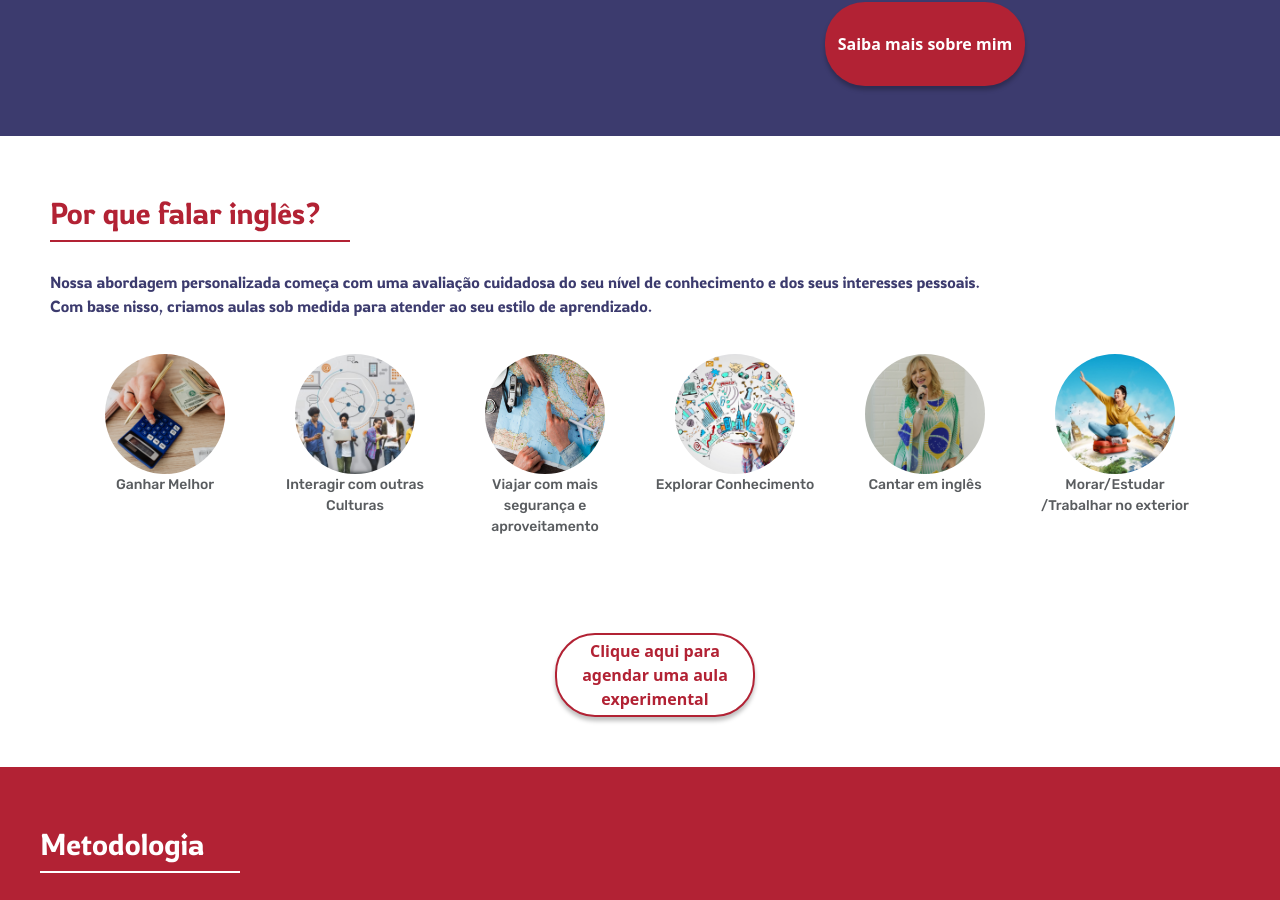
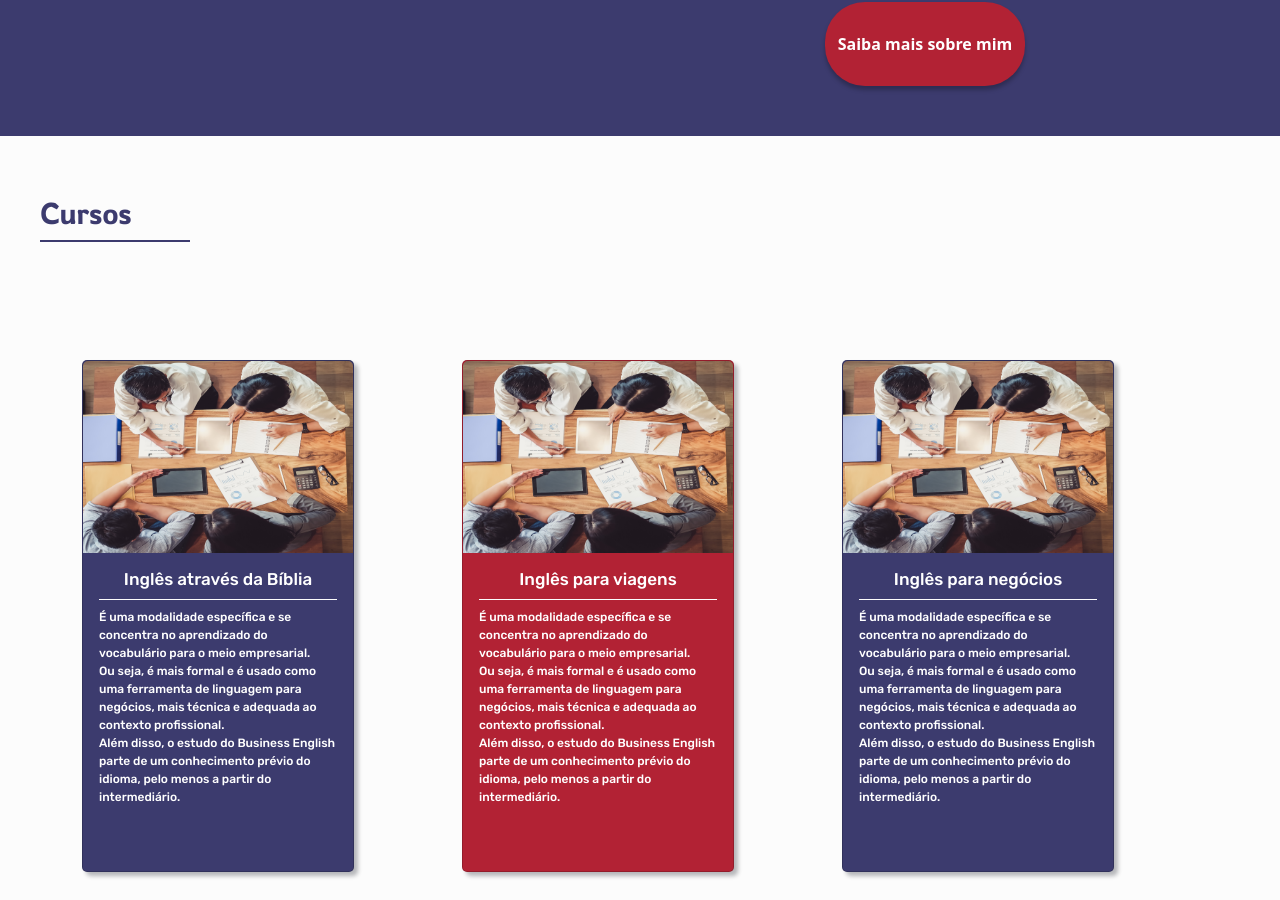
Before and after one commit to ellen-ls/DaizeLellys-ingles, a React (Create React App) app: page / in a window 1280 px wide. Shown: the part 1539-2439 px from the top of the page. Built offline with nearby package versions, Linux system fonts and the light colour scheme.

Commit message:
adicionando mais card nos cursos

```diff
--- a/src/components/Cursos/Cursos.css
+++ b/src/components/Cursos/Cursos.css
@@ -10,13 +10,13 @@
 }
 
 .cursos>h1{
-   text-align: center;
+
     color: #3c3b6e;
     font-family: 'Rowdies', cursive;
     font-size: 30px;
     line-height: 1.8;
     border-bottom:2px solid #3c3b6e;
-    width: 330px;
+    width: 150px;
 
 }
 
--- a/src/components/Cursos/Cursos.js
+++ b/src/components/Cursos/Cursos.js
@@ -10,13 +10,43 @@ const Cursos = () => {
   return (
     <div className='cursos'>
 
-<h1>Cursos Complementares</h1>
+<h1>Cursos</h1>
 
             <Container className='container-cursos' style={{width:'100%'}}>
                 <Row className='row-container'>
+                <Col>
+                        <Card style={{ width: '17rem',height:'32rem', margin:'10px 0 20px 0', borderRadius:'5px', backgroundColor:'#3c3b6e', color:'#fff'}} className='card-cursos'>
+                            <Card.Img variant="top" src={negocios} style={{height:'12rem'}} />
+                            <Card.Body>
+                                <Card.Title style={{fontSize:'17px'}} className='linha'>Inglês através da Bíblia</Card.Title>
+                                <Card.Text style={{fontSize:'12px', textAlign:'left'}}>
+                                É uma modalidade específica e se concentra no aprendizado do vocabulário para o meio empresarial.
+                                <br></br>
+                                Ou seja, é mais formal e é usado como uma ferramenta de linguagem para negócios, mais técnica e adequada ao contexto profissional.
+                                <br></br>
+                                Além disso, o estudo do Business English parte de um conhecimento prévio do idioma, pelo menos a partir do intermediário.
+                               </Card.Text>
+                            </Card.Body>
+                        </Card>
+                    </Col>
+                    <Col>
+                        <Card style={{ width: '17rem',height:'32rem', margin:'10px 0 20px 0', borderRadius:'5px', backgroundColor:'#b22234', color:'#fff'}} className='card-cursos'>
+                            <Card.Img variant="top" src={negocios} style={{height:'12rem'}} />
+                            <Card.Body>
+                                <Card.Title style={{fontSize:'17px'}} className='linha'>Inglês para viagens</Card.Title>
+                                <Card.Text style={{fontSize:'12px', textAlign:'left'}}>
+                                É uma modalidade específica e se concentra no aprendizado do vocabulário para o meio empresarial.
+                                <br></br>
+                                Ou seja, é mais formal e é usado como uma ferramenta de linguagem para negócios, mais técnica e adequada ao contexto profissional.
+                                <br></br>
+                                Além disso, o estudo do Business English parte de um conhecimento prévio do idioma, pelo menos a partir do intermediário.
+                               </Card.Text>
+                            </Card.Body>
+                        </Card>
+                    </Col>
 
                     <Col>
-                        <Card style={{ width: '16rem',height:'32rem', margin:'10px 0 20px 0', borderRadius:'5px', backgroundColor:'#3c3b6e', color:'#fff'}} className='card-cursos'>
+                        <Card style={{ width: '17rem',height:'32rem', margin:'10px 0 20px 0', borderRadius:'5px', backgroundColor:'#3c3b6e', color:'#fff'}} className='card-cursos'>
                             <Card.Img variant="top" src={negocios} style={{height:'12rem'}} />
                             <Card.Body>
                                 <Card.Title style={{fontSize:'17px'}} className='linha'>Inglês para negócios</Card.Title>
@@ -31,7 +61,7 @@ const Cursos = () => {
                         </Card>
                     </Col>
                     <Col>
-                        <Card style={{ width: '16rem',height:'32rem', margin:'10px 0 20px 0',borderRadius:'5px',backgroundColor:'#b22234', color:'#fff' }} className='card-cursos'>
+                        <Card style={{ width: '17rem',height:'32rem', margin:'10px 0 20px 0',borderRadius:'5px',backgroundColor:'#b22234', color:'#fff' }} className='card-cursos'>
                             <Card.Img variant="top" src={musica} style={{height:'12rem'}}/>
                             <Card.Body>
                                 <Card.Title style={{fontSize:'17px'}} className='linha'>Inglês com música</Card.Title>
@@ -46,7 +76,7 @@ const Cursos = () => {
                         </Card>
                     </Col>
                     <Col>
-                        <Card style={{ width: '16rem',height:'32rem', margin:'10px 0 20px 0',borderRadius:'5px', backgroundColor:'#3c3b6e', color:'#fff'}} className='card-cursos'>
+                        <Card style={{ width: '17rem',height:'32rem', margin:'10px 0 20px 0',borderRadius:'5px', backgroundColor:'#3c3b6e', color:'#fff'}} className='card-cursos'>
                             <Card.Img variant="top" src={conversa} style={{height:'12rem'}}/>
                             <Card.Body>
                                 <Card.Title style={{fontSize:'17px'}} className='linha'>Conversation classes</Card.Title>
@@ -63,7 +93,7 @@ const Cursos = () => {
                         </Card>
                     </Col>
                     <Col>
-                        <Card style={{ width: '16rem',height:'32rem', margin:'10px 0 20px 0',borderRadius:'5px',backgroundColor:'#b22234', color:'#fff' }} className='card-cursos'>
+                        <Card style={{ width: '17rem',height:'32rem', margin:'10px 0 20px 0',borderRadius:'5px',backgroundColor:'#b22234', color:'#fff' }} className='card-cursos'>
                             <Card.Img variant="top" src={estrangeiro} style={{height:'12rem'}} />
                             <Card.Body>
                                 <Card.Title style={{fontSize:'17px'}} className='linha'>Português para estrangeiros</Card.Title>
--- a/src/pages/Home/Home.js
+++ b/src/pages/Home/Home.js
@@ -9,6 +9,7 @@ import Precos from '../../components/Precos/Precos'
 import Comentarios from '../../components/Comentarios/Comentarios'
 
 import { Youtube } from '../../components/Youtube/Youtube'
+import Cursos from '../../components/Cursos/Cursos'
 
 const Home = () => {
   return (
@@ -16,10 +17,11 @@ const Home = () => {
         <Header></Header>
         <Carrossel></Carrossel>
         <SobreMim></SobreMim>
+        <Cursos></Cursos>
+        <Precos></Precos>
         <Motivacao></Motivacao>
         <Metodologia></Metodologia>
         <Youtube></Youtube>
-        <Precos></Precos>
         <Comentarios></Comentarios>
         <Footer></Footer>
 
```
